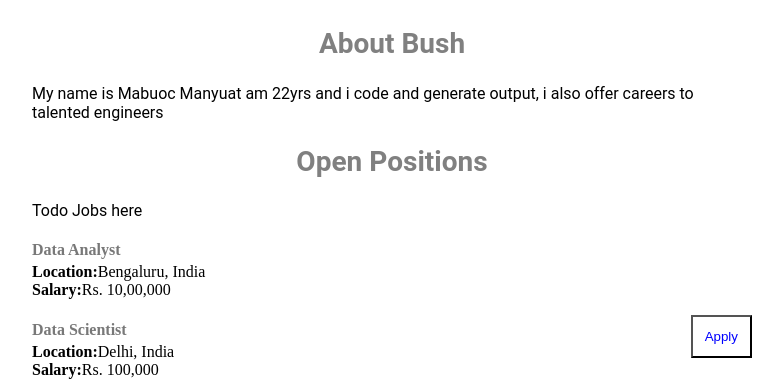
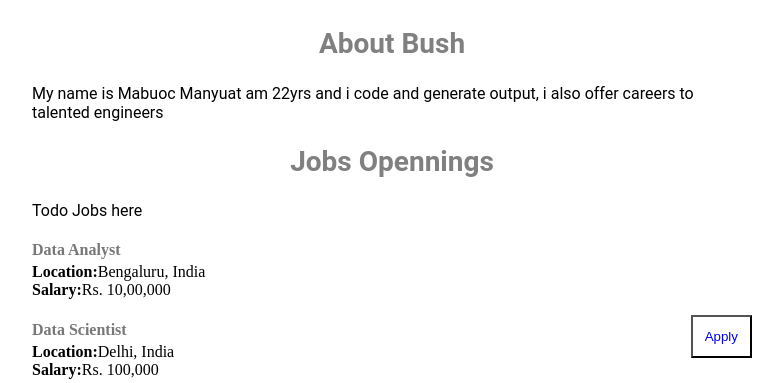
Before and after one commit to mmanyuat/special, a Flask app: page / in a window 1280 px wide. Shown: the part 741-1124 px from the top of the page, without its empty margins (248-1031 px from the left). Run offline with Flask 3, Linux system fonts and the light colour scheme.

Commit message:
added changes

```diff
--- a/templates/home.html
+++ b/templates/home.html
@@ -41,9 +41,9 @@
    My name is Mabuoc Manyuat am 22yrs and i code and generate
      output, i also offer careers to talented engineers
    </p>
-   <h2>Open Positions</h2>
+   <h2>Jobs Opennings</h2>
    <p>Todo Jobs here</p>
-   <div>
+   <div >
       {% for job in jobs %}
       {% include 'jobitems.html' %}
       {% endfor %}
```
